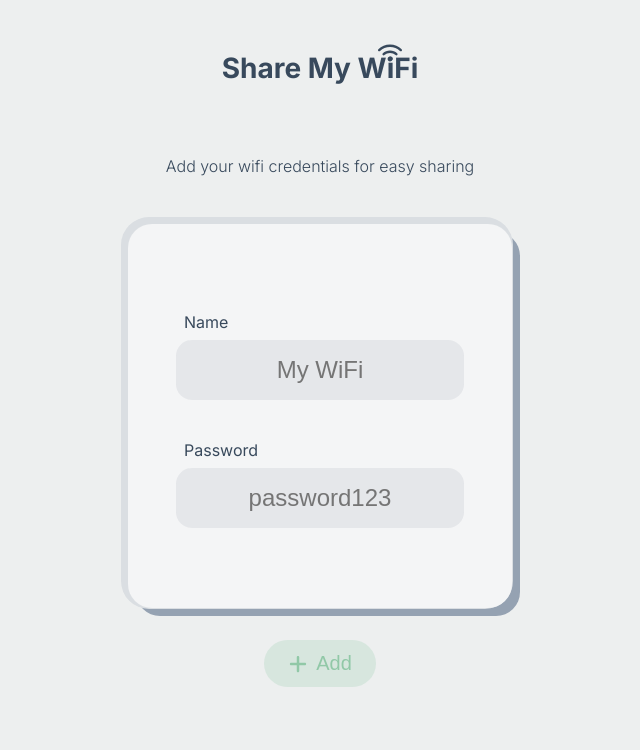
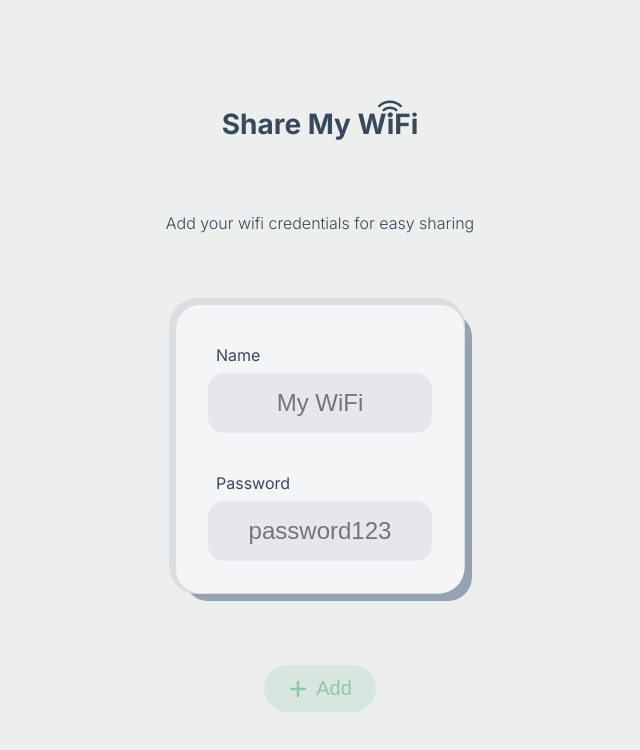
Before and after one commit to SpiffyCloud/share-my-wifi, a Vue app: page / in a window 1280 px wide. Shown: the top 750 px of the page, without its empty margins (320-960 px from the left). Built offline with nearby package versions, Linux system fonts and the light colour scheme.

Commit message:
quick vertical spacing fix

```diff
--- a/src/assets/base.css
+++ b/src/assets/base.css
@@ -91,10 +91,12 @@
 }
 
 body {
-  min-height: 100vh;
+  height: 100vh;
+  min-width: 16rem;
+  display: flex;
   text-align: center;
-  padding: 0 3rem;
   margin: 0;
+  padding: 0 2rem;
   color: var(--color-text);
   background: var(--color-background);
   transition: color 0.5s, background-color 0.5s;
@@ -105,11 +107,12 @@ body {
 }
 
 #app {
+  flex-grow: 1;
   display: flex;
-  flex-grow: 1;
   flex-direction: column;
-  gap: 2rem;
+  justify-content: space-evenly;
+  align-items: center;
   align-content: space-around;
-  max-width: 24rem;
   margin: 0 auto;
+  padding-bottom: 2rem;
 }
--- a/src/components/Card.vue
+++ b/src/components/Card.vue
@@ -3,14 +3,23 @@ const emit = defineEmits(['click'])
 </script>
 
 <template>
-  <div class="card" @click="emit('click')">
-    <div class="card__content">
-      <slot></slot>
+  <div class="container__card">
+    <div class="card" @click="emit('click')">
+      <div class="card__content">
+        <slot></slot>
+      </div>
     </div>
   </div>
 </template>
 
 <style>
+.container__card {
+  width: 100%;
+  max-width: 18rem;
+  margin: 0 auto;
+  margin-bottom: 1rem;
+}
+
 .card {
   /* 1:1 aspect ratio */
   padding-top: 100%;
@@ -39,7 +48,7 @@ const emit = defineEmits(['click'])
   justify-content: center;
   align-items: center;
   gap: 2rem;
-  padding: 3rem;
+  padding: 2rem;
 }
 
 .card__content svg {
--- a/src/components/Logo.vue
+++ b/src/components/Logo.vue
@@ -17,6 +17,7 @@ import IconWifi from './icons/IconWifi.vue';
 
 .logo__text {
   font-size: 1.75rem;
+  margin-bottom: 0;
 }
 
 .logo svg {
--- a/src/components/WifiForm.vue
+++ b/src/components/WifiForm.vue
@@ -44,6 +44,8 @@ const credentialsUpdated = computed(() => {
       for easy sharing
     </span>
   </p>
+  <h1 v-if="hasCredentials" class="title">{{
+  credentials.name }}</h1>
   <Card>
     <InputField :group="'name'" :type="'text'"
       :model="credentials.name" :placeholder="'My WiFi'"
--- a/src/components/WifiQR.vue
+++ b/src/components/WifiQR.vue
@@ -24,7 +24,8 @@ const qrColor = computed(() => {
   <h1 class="title">{{ credentials.name }}</h1>
   <Card @click="emit('edit')">
     <QrcodeVue :value="qrCode" :render-as="'svg'" class="qr"
-      :background="'none'" :foreground="qrColor" />
+      :margin="0" :background="'none'"
+      :foreground="qrColor" />
   </Card>
   <p class="timestamp">Last Updated: {{ credentials.updated
   }}</p>
@@ -36,10 +37,9 @@ const qrColor = computed(() => {
 
 <style>
 .qr {
-  border-radius: 1.5rem;
   color: var(--color-text);
+}
 
-}
 .title {
   font-size: var(--font-size-large);
   font-weight: var(--font-weight-medium);
```
